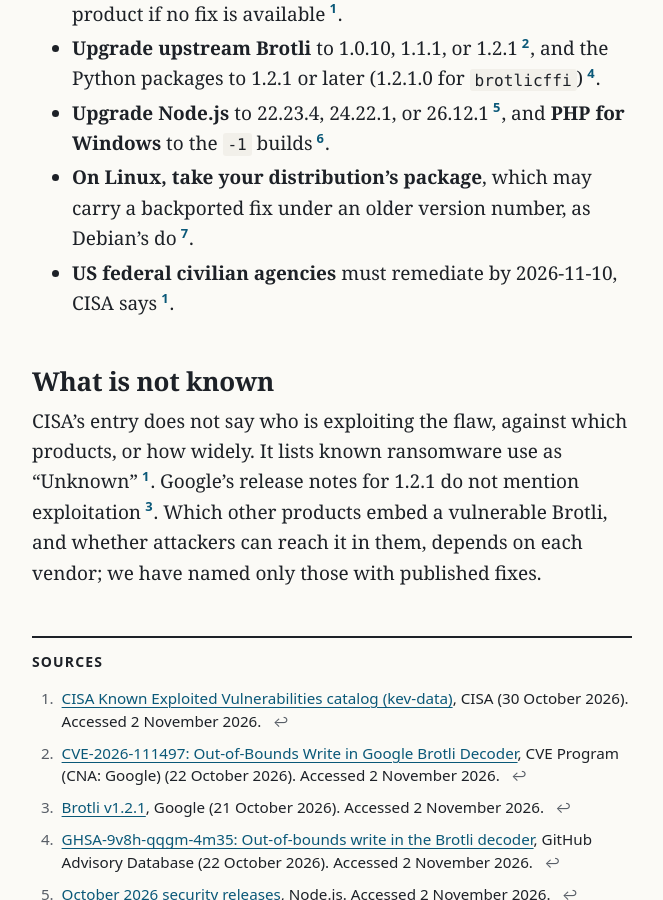
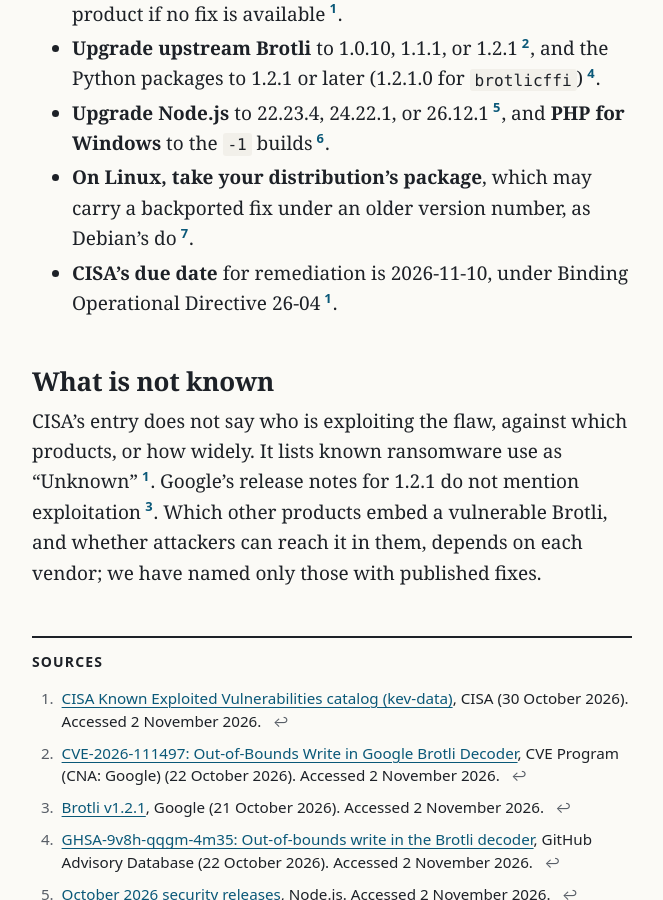
Before and after one commit to northwind-press/northwind-press.github.io, a Jekyll site: the page built from _posts/2026-11-02-brotli-cve-kev.md, in a window 1280 px wide and 900 px high, scrolled down 2031 px. Shown: the whole window, without its empty margins (308-971 px from the left). Built offline with Jekyll 4.4.1, drawn with Linux system fonts in a browser that asks for light colours.

Commit message:
Desk edit: due-date line sourced to KEV wording, not an inferred federal-agency scope (T-73)
Co-Authored-By: Claude Opus 5.5 <noreply@anthropic.com>

```diff
--- a/_posts/2026-11-02-brotli-cve-kev.md
+++ b/_posts/2026-11-02-brotli-cve-kev.md
@@ -61,7 +61,7 @@ Because Brotli is built into other software, the fix has to reach you through ea
 - **Upgrade upstream Brotli** to 1.0.10, 1.1.1, or 1.2.1{% include cite.html n=2 %}, and the Python packages to 1.2.1 or later (1.2.1.0 for `brotlicffi`){% include cite.html n=4 %}.
 - **Upgrade Node.js** to 22.23.4, 24.22.1, or 26.12.1{% include cite.html n=5 %}, and **PHP for Windows** to the `-1` builds{% include cite.html n=6 %}.
 - **On Linux, take your distribution's package**, which may carry a backported fix under an older version number, as Debian's do{% include cite.html n=7 %}.
-- **US federal civilian agencies** must remediate by 2026-11-10, CISA says{% include cite.html n=1 %}.
+- **CISA's due date** for remediation is 2026-11-10, under Binding Operational Directive 26-04{% include cite.html n=1 %}.
 
 ## What is not known
 
```
